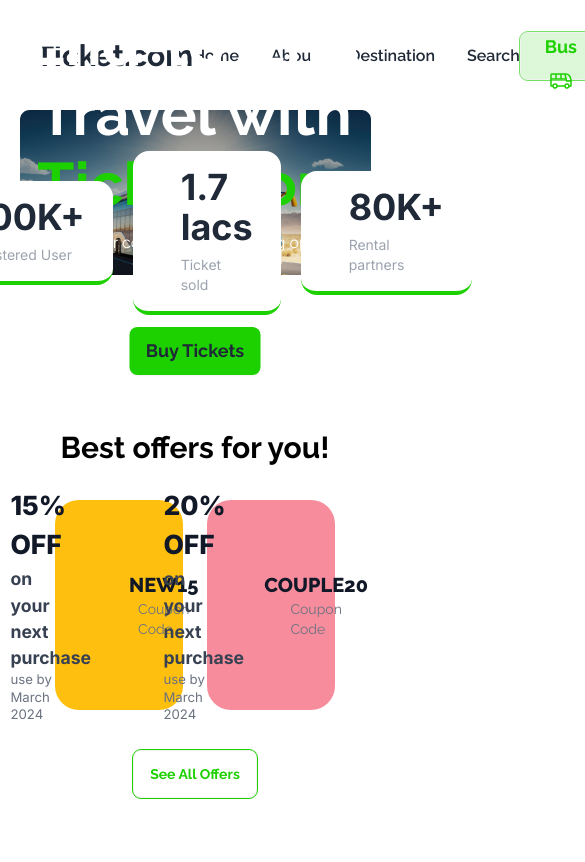
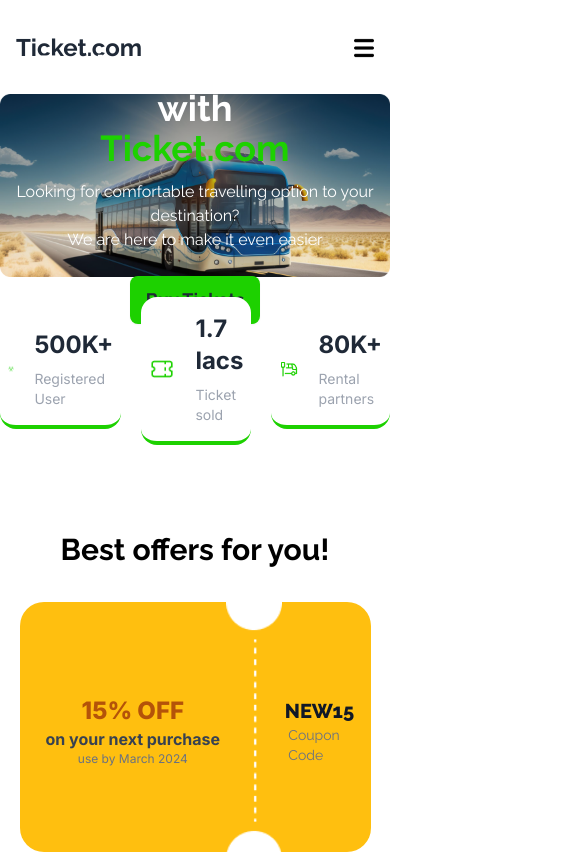
Before and after one commit to Dominic009/Ticket.com-Ass-5, a plain HTML site: page index.html in a window 390 px wide. Shown: the top 862 px of the page, 585 px wide, since content can reach past the window. Drawn offline with nearby package versions, Linux system fonts and the light colour scheme.

Commit message:
Fixed layout issues and responsive bugs

```diff
--- a/index.html
+++ b/index.html
@@ -70,14 +70,14 @@
 
   <body class="raleway">
     <!------------------------------------ Header ------------------------------------>
-    <header class="w-[90%] mx-auto">
+    <header class="w-full md:w-[90%] mx-auto">
       <nav class="flex justify-between items-center px-4 pt-8">
         <!-- Left side -->
-        <div class="">
-          <h1 class="text-3xl font-bold">Ticket.com</h1>
+        <div>
+          <h1 class="text-2xl lg:text-3xl font-bold">Ticket.com</h1>
         </div>
         <!-- Middle side -->
-        <div>
+        <div class="hidden md:block">
           <ul class="flex gap-8 font-semibold cursor-pointer">
             <li class="hover:text-gray-500">Home</li>
             <li class="hover:text-gray-500">About</li>
@@ -86,13 +86,25 @@
           </ul>
         </div>
         <!-- Right side -->
-        <div>
-          <a href="#ticket-section"
+        <div class="">
+          <a href="#ticket-section" class="hidden md:block"
             ><button
               class="btn text-[#1DD100] font-bold text-lg bg-[#1DD100]/15 outline outline-1 outline-[#1DD100]/60 px-6"
             >
               Bus <img src="./images/bus-icon.png" /></button
           ></a>
+          <button onclick="nav_modal.showModal()" class="block md:hidden">
+            <img src="/images/menu.png" alt="Menu icon" class="w-5" />
+          </button>
+          <dialog id="nav_modal" class="modal modal-bottom sm:modal-middle bg-white">
+            This is modal
+            <div class="modal-action flex justify-center w-full">
+              <form method="dialog">
+                <!-- if there is a button in form, it will close the modal -->
+                <button class="btn bg-[#27AE60] text-white">X</button>
+              </form>
+            </div>
+          </dialog>
         </div>
       </nav>
 
@@ -103,7 +115,9 @@
           <img class="w-full" src="./images/banner.png" />
 
           <div class="absolute top-[50%] left-[50%] center text-center w-full">
-            <h1 class="text-white font-bold text-6xl leading-[70px] mb-3">
+            <h1
+              class="text-white font-bold text-4xl lg:text-6xl lg:leading-[70px] mb-3"
+            >
               End-to-End Travel with <br />
               <span class="text-[#1DD100]">Ticket.com</span>
             </h1>
@@ -120,41 +134,41 @@
 
         <!-- Banner advertisement -->
         <div
-          class="flex justify-center items-center gap-5 absolute -bottom-10 w-full inter"
+          class="flex justify-center items-center gap-5 absolute lg:-bottom-10 w-full inter mt-5 lg:mt-0"
         >
           <!-- section 1 -->
           <div
-            class="flex gap-5 items-center justify-center bg-white border-b-4 border-b-[#1DD100] px-7 py-4 rounded-2xl"
+            class="flex gap-5 items-center justify-center bg-white border-b-4 border-b-[#1DD100] px-2 lg:px-7 py-4 rounded-2xl"
           >
             <div>
               <img class="" src="./images/people.png" alt="" />
             </div>
             <div>
-              <h1 class="font-bold text-4xl mb-2">500K+</h1>
+              <h1 class="font-bold text-2xl lg:text-4xl mb-2">500K+</h1>
               <p class="text-sm text-gray-400">Registered User</p>
             </div>
           </div>
           <!-- section 2 -->
           <div
-            class="flex gap-5 items-center justify-center bg-white border-b-4 border-b-[#1DD100] px-7 py-4 rounded-2xl"
+            class="flex gap-5 items-center justify-center bg-white border-b-4 border-b-[#1DD100] px-2 lg:px-7 py-4 rounded-2xl"
           >
             <div>
               <img class="" src="./images/ticket-cupon.png" alt="" />
             </div>
             <div>
-              <h1 class="font-bold text-4xl mb-2">1.7 lacs</h1>
+              <h1 class="font-bold text-2xl lg:text-4xl mb-2">1.7 lacs</h1>
               <p class="text-sm text-gray-400">Ticket sold</p>
             </div>
           </div>
           <!-- section 3 -->
           <div
-            class="flex gap-5 items-center justify-center bg-white border-b-4 border-b-[#1DD100] px-7 py-4 rounded-2xl"
+            class="flex gap-5 items-center justify-center bg-white border-b-4 border-b-[#1DD100] px-2 lg:px-7 py-4 rounded-2xl"
           >
             <div>
               <img class="" src="./images/stoppage.png" alt="" />
             </div>
             <div>
-              <h1 class="font-bold text-4xl mb-2">80K+</h1>
+              <h1 class="font-bold text-2xl lg:text-4xl mb-2">80K+</h1>
               <p class="text-sm text-gray-400">Rental partners</p>
             </div>
           </div>
@@ -163,26 +177,30 @@
     </header>
 
     <!------------------------------------ Main ------------------------------------>
-    <main class="mt-[150px]">
+    <main class="mt-[250px] lg:mt-[150px]">
       <!-- Offers section -->
       <section class="w-[90%] mx-auto">
         <h1 class="heading text-center text-[30px]">Best offers for you!</h1>
 
         <!-- Discount coupons -->
-        <div class="grid grid-cols-2 gap-6 mt-[30px] w-[80%] mx-auto">
+        <div class="grid lg:grid-cols-2 gap-6 mt-[30px]">
           <!-- Coupon 1 -->
           <div
-            class="bg-[#FFBF0F] h-[210px] flex items-center justify-end rounded-3xl"
+            class="bg-[#FFBF0F] h-[250px] grid grid-cols-5 items-center rounded-3xl px-5"
           >
-            <div class="flex flex-col mr-[80px] scale-110 w-[40%]">
-              <h1 class="inter heading text-gray-900 font-extrabold">
+            <div class="flex flex-col col-span-3 items-center justify-center">
+              <h1
+                class="inter heading text-amber-700 text-2xl md:text-4xl lg:text-6xl font-extrabold"
+              >
                 15% OFF
               </h1>
               <p class="inter text-gray-700 font-bold">on your next purchase</p>
               <p class="inter text-gray-500 text-xs">use by March 2024</p>
             </div>
-            <div><img src="./images/cupon-devider.png" alt="" /></div>
-            <div class="w-[30%] flex flex-col items-center">
+            <div>
+              <img src="./images/cupon-devider.png" alt="" class="w-14" />
+            </div>
+            <div class="flex flex-col items-center">
               <h1 class="heading text-xl text-gray-900 font-extrabold">
                 NEW15
               </h1>
@@ -192,17 +210,19 @@
 
           <!-- Coupon 2 -->
           <div
-            class="bg-[#F78C9C] h-[210px] flex items-center justify-end rounded-3xl"
+            class="bg-[#F78C9C] h-[250px] grid grid-cols-5 items-center rounded-3xl px-5"
           >
-            <div class="flex flex-col mr-[80px] scale-110 w-[40%]">
-              <h1 class="inter heading text-gray-900 font-extrabold">
+            <div class="flex flex-col col-span-3 items-center justify-center">
+              <h1
+                class="inter heading text-pink-900 text-2xl md:text-4xl lg:text-6xl font-extrabold"
+              >
                 20% OFF
               </h1>
               <p class="inter text-gray-700 font-bold">on your next purchase</p>
               <p class="inter text-gray-500 text-xs">use by March 2024</p>
             </div>
-            <div><img src="./images/cupon-devider.png" alt="" /></div>
-            <div class="w-[30%] flex flex-col items-center">
+            <img src="./images/cupon-devider.png" alt="" class="w-14" />
+            <div class="flex flex-col items-center">
               <h1 class="heading text-xl text-gray-900 font-extrabold">
                 COUPLE20
               </h1>
@@ -224,7 +244,9 @@
         id="ticket-section"
         class="bg-gray-50 mt-[150px] rounded-[88px] border-b-4 border-t-4 border-t-[#1DD100] border-b-[#1DD100] py-6"
       >
-        <div class="text-center pt-[100px] px-[150px] mb-8 w-[90%] mx-auto">
+        <div
+          class="text-center lg:pt-[100px] lg:px-[150px] mb-8 w-[90%] mx-auto"
+        >
           <h1 class="heading text-[30px]">Ticket.com</h1>
           <p>
             Select your destination and check the prices for the tickets. Apply
@@ -234,7 +256,7 @@
 
         <!-- Ticket -->
         <div
-          class="bg-white flex justify-evenly items-center w-[90%] mx-auto rounded-3xl"
+          class="bg-white flex flex-col lg:flex-row justify-evenly items-center w-[90%] mx-auto rounded-3xl"
         >
           <!-- Left side -->
           <div class>
```
Also changed, not shown: images/menu.png (added).
